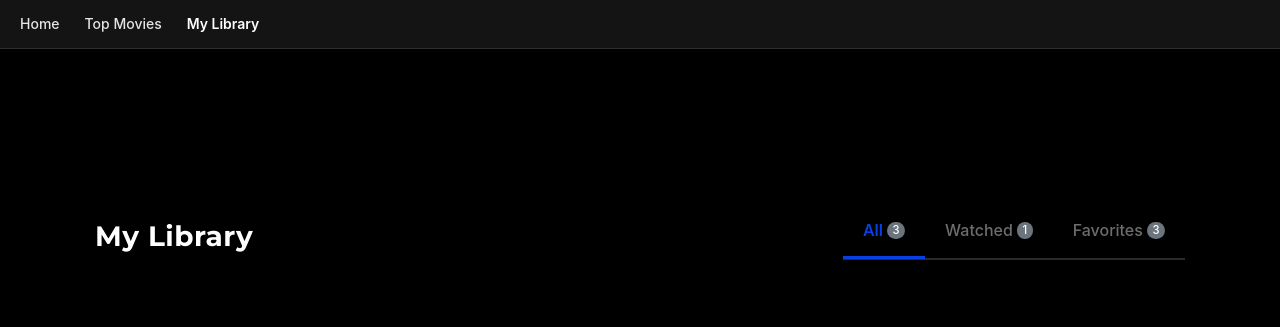
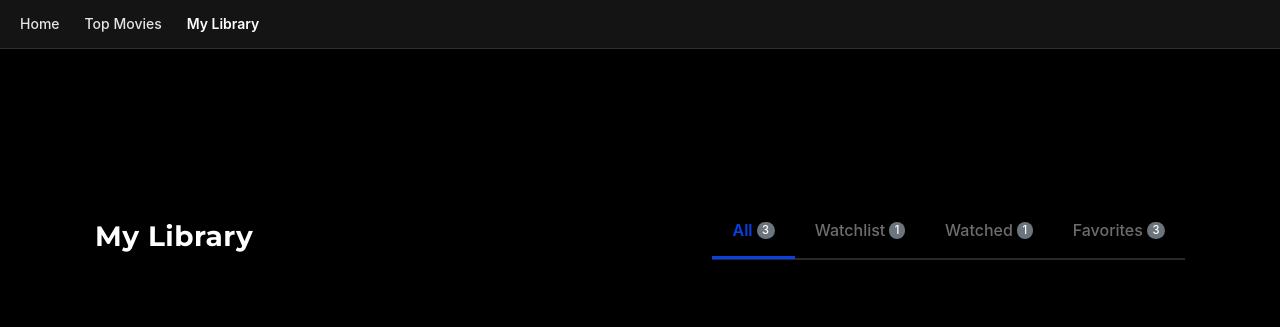
Before and after one commit to littledefbhe/MyMoveList_Website, a Flask app: page /my-library in a window 1280 px wide. Shown: the part 86-413 px from the top of the page. Run offline with Flask 3, Linux system fonts and the light colour scheme; a user stored in the database is signed in; data comes from the database, SQL or seed files in the repository; both versions use the stored data as it was after the commit; some libraries are stand-ins or nearby versions.

Commit message:
Added a watchlist section in my libary

```diff
--- a/board/pages.py
+++ b/board/pages.py
@@ -224,6 +224,7 @@ def my_library():
         favorite_movies=favorite_movies,
         title='My Library',
         total_movies=len(all_movies),
+        watchlist_count=len(watchlist_movies),
         watched_count=len(watched_movies),
         favorites_count=len(favorite_movies)
     )
--- a/board/templates/library.html
+++ b/board/templates/library.html
@@ -14,6 +14,12 @@
                     <button class="nav-link active" id="all-tab" data-bs-toggle="tab" data-bs-target="#all" type="button" role="tab" data-category="all">
                         All
                         <span class="badge bg-secondary ms-1">{{ total_movies }}</span>
+                    </button>
+                </li>
+                <li class="nav-item" role="presentation">
+                    <button class="nav-link" id="watchlist-tab" data-bs-toggle="tab" data-bs-target="#watchlist" type="button" role="tab" data-category="watchlist">
+                        Watchlist
+                        <span class="badge bg-secondary ms-1">{{ watchlist_count|default(0) }}</span>
                     </button>
                 </li>
                 <li class="nav-item" role="presentation">
@@ -47,6 +53,23 @@
             {% else %}
                 <div class="movie-grid">
                     {% for movie in all_movies %}
+                        {% include 'movie_card.html' %}
+                    {% endfor %}
+                </div>
+            {% endif %}
+        </div>
+
+        <!-- Watchlist Tab -->
+        <div class="tab-pane fade" id="watchlist" role="tabpanel" aria-labelledby="watchlist-tab">
+            {% if not watchlist_movies %}
+                <div class="text-center py-5 empty-state">
+                    <i class="bi bi-bookmark-plus" style="font-size: 3rem; color: var(--text-muted);"></i>
+                    <p class="mt-3">Your watchlist is empty</p>
+                    <p class="text-muted">Add movies to your watchlist to see them here</p>
+                </div>
+            {% else %}
+                <div class="movie-grid">
+                    {% for movie in watchlist_movies %}
                         {% include 'movie_card.html' %}
                     {% endfor %}
                 </div>
```
Also changed, not shown: instance/movielist.db.
